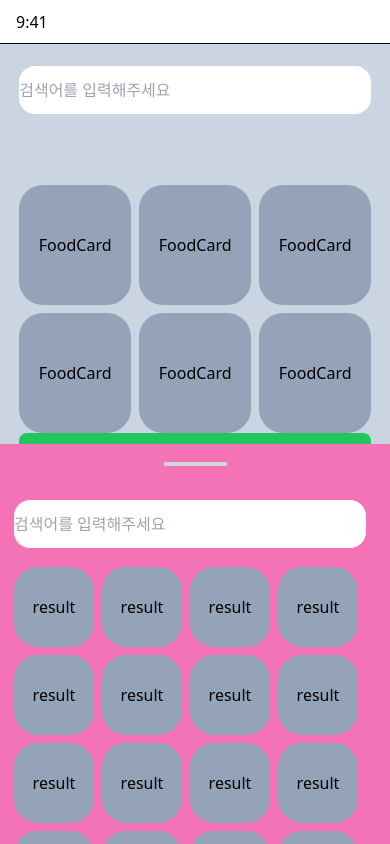
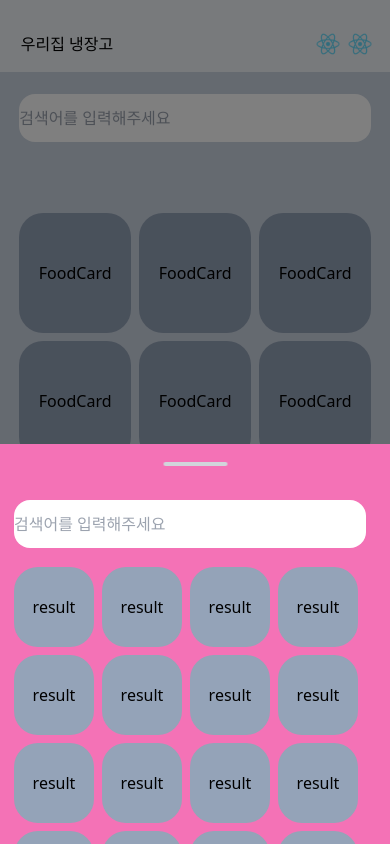
Before and after one commit to jna2158/sigkihan-frontend, a React (Create React App) app: page /foodlist in a window 390 px wide. Both pictures are taken after a click on the button "식품 추가하기". Built offline with nearby package versions, Linux system fonts and the light colour scheme; no server answers.

Commit message:
fix: 모바일에서 확인했을 때 스크롤이 안생겨 화면이 짤리는 오류 수정

```diff
--- a/src/App.tsx
+++ b/src/App.tsx
@@ -9,10 +9,7 @@ import ModalContainer from "./components/common/modal/modalContainer";
 function App() {
   return (
     <>
-      <main className="mx-auto h-screen w-layout bg-slate-100">
-        <header className="flex h-11 w-full items-center justify-between border-b border-black bg-white px-4">
-          <time className="text-black">9:41</time>
-        </header>
+      <main className="mx-auto h-screen w-layout overflow-y-auto bg-slate-100">
         <section className="flex-1 overflow-auto">
           <Routes>
             <Route path="/" element={<LandingPage />} />
--- a/src/components/FoodBottomSheet/foodBottomSheet.tsx
+++ b/src/components/FoodBottomSheet/foodBottomSheet.tsx
@@ -11,15 +11,21 @@ export default function FoodBottomSheet({ isOpen }: { isOpen: boolean }) {
   const [isDragging, setIsDragging] = useState(false);
 
   // 포인터 클릭 시작
-  const handlePointerDown = (e: React.PointerEvent) => {
+  const handlePointerDown = (e: React.PointerEvent | React.TouchEvent) => {
     setIsDragging(true);
-    setStartY(e.clientY);
+    if ("touches" in e) {
+      setStartY(e.touches[0].clientY);
+    } else {
+      setStartY(e.clientY);
+    }
   };
 
   // 포인터 클릭 후 이동
-  const handlePointerMove = (e: PointerEvent) => {
+  const handlePointerMove = (e: PointerEvent | TouchEvent) => {
     if (!isDragging || !sheetRef.current) return;
-    const deltaY = startY - e.clientY;
+
+    const clientY = "touches" in e ? e.touches[0].clientY : e.clientY;
+    const deltaY = startY - clientY;
     const newHeight = currentHeight + deltaY;
 
     if (newHeight >= minHeight && newHeight <= maxHeight) {
@@ -44,11 +50,15 @@ export default function FoodBottomSheet({ isOpen }: { isOpen: boolean }) {
     if (isOpen) {
       window.addEventListener("pointermove", handlePointerMove);
       window.addEventListener("pointerup", handlePointerUp);
+      window.addEventListener("touchmove", handlePointerMove);
+      window.addEventListener("touchend", handlePointerUp);
     }
 
     return () => {
       window.removeEventListener("pointermove", handlePointerMove);
       window.removeEventListener("pointerup", handlePointerUp);
+      window.removeEventListener("touchmove", handlePointerMove);
+      window.removeEventListener("touchend", handlePointerUp);
     };
   }, [isOpen, isDragging, startY, currentHeight]);
 
@@ -63,7 +73,9 @@ export default function FoodBottomSheet({ isOpen }: { isOpen: boolean }) {
       <header
         className="center h-10 w-full cursor-grab active:cursor-grabbing"
         onPointerDown={handlePointerDown}
+        onTouchStart={handlePointerDown}
         onPointerUp={handlePointerUp}
+        onTouchEnd={handlePointerUp}
       >
         <div className="h-1 w-16 rounded-full bg-gray-300" />
       </header>
--- a/src/pages/FoodList/FoodListPage.tsx
+++ b/src/pages/FoodList/FoodListPage.tsx
@@ -13,21 +13,18 @@ export default function FoodListPage() {
   return (
     <main>
       <Header />
-      <article className="fixed bottom-0 h-[50rem] w-layout bg-slate-300 px-[1.2rem] pt-[1.4rem]">
-        <div className="relative h-screen overflow-hidden">
-          <section className="h-full overflow-y-auto pb-20">
-            <Search />
-            <FoodGrid />
-            <AddFoodBtn />
-          </section>
-        </div>
+      <article className="relative h-full flex-1 bg-slate-300 px-[1.2rem] pt-[1.4rem]">
+        <section className="h-[50rem] overflow-y-auto pb-20">
+          <Search />
+          <FoodGrid />
+          <AddFoodBtn />
+        </section>
       </article>
 
       <Footer />
-
       <FoodBottomSheet isOpen={modals.FOOD_BOTTOM_SHEET_MODAL} />
       {modals.FOOD_BOTTOM_SHEET_MODAL && (
-        <div className="z-[60] mx-auto w-layout" />
+        <div className="overlay z-[60] mx-auto w-layout" />
       )}
     </main>
   );
```
